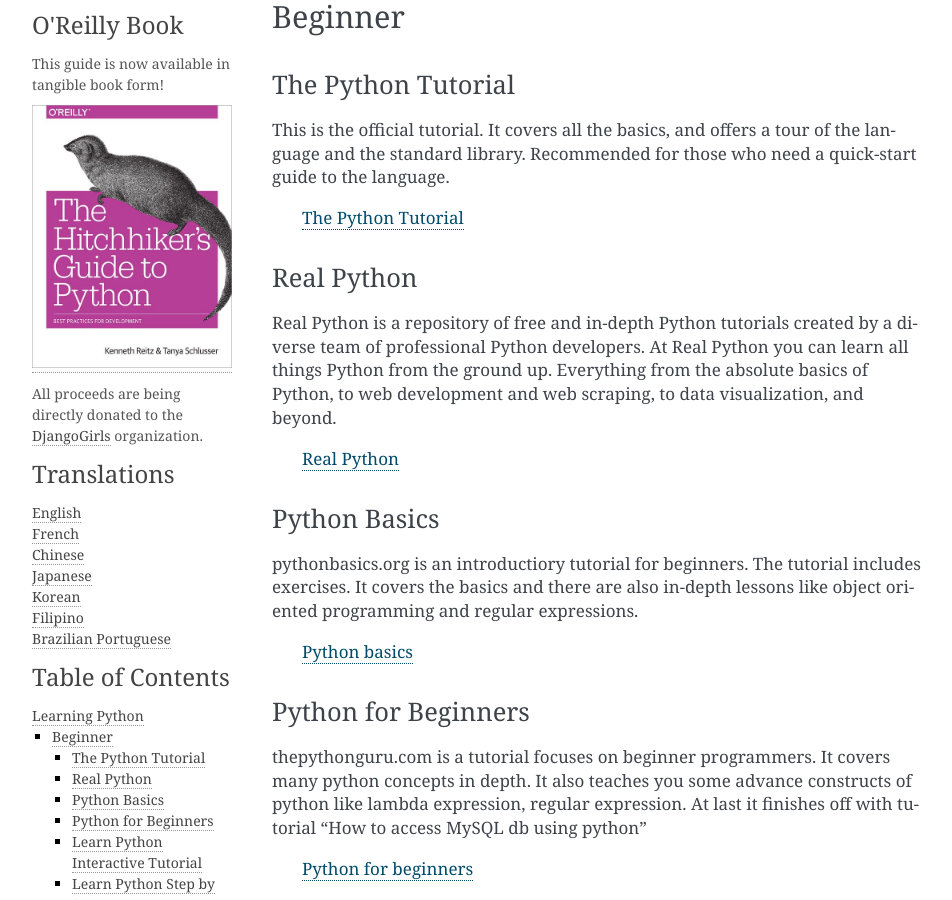
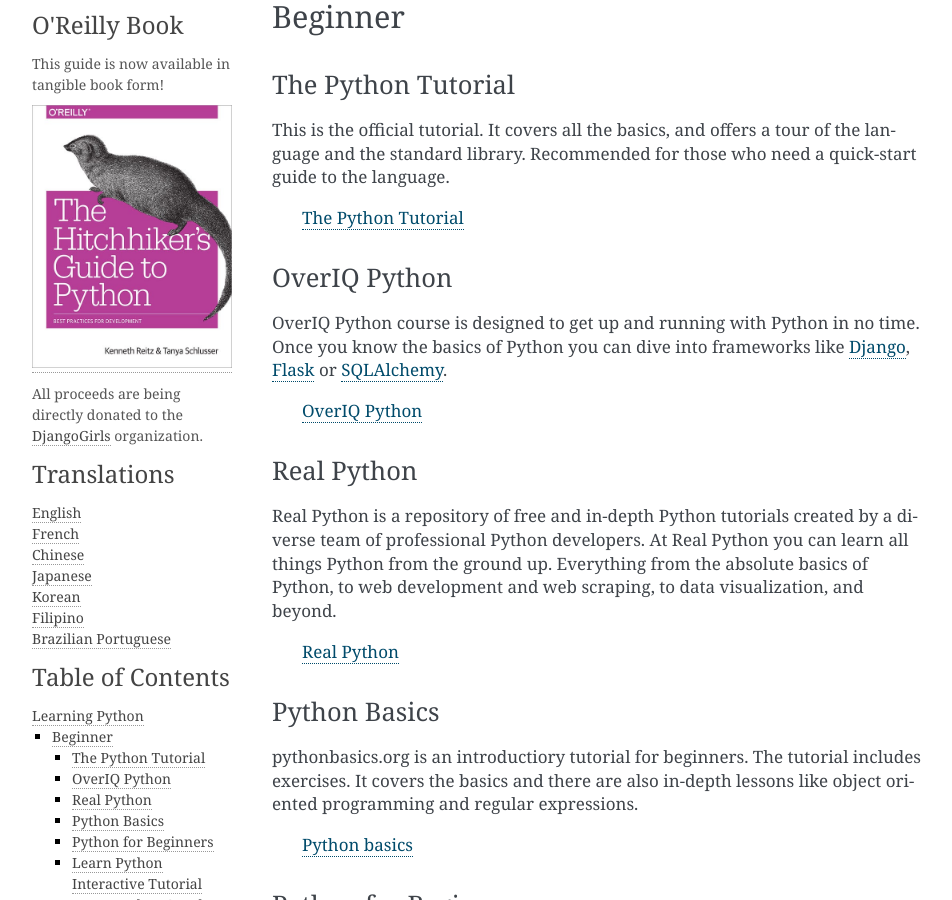
Before and after one commit to realpython/python-guide, a Sphinx documentation site: the page built from docs/intro/learning.rst, in a window 1280 px wide and 900 px high, scrolled down 676 px. Shown: the whole window, without its empty margins (148-1100 px from the left). Built offline with Sphinx 7.4.7, drawn with Linux system fonts in a browser that asks for light colours.

Commit message:
Added a Python resource
Added an awesome Python resource. Kindly accept the PR.

Thanks

```diff
--- a/docs/intro/learning.rst
+++ b/docs/intro/learning.rst
@@ -14,6 +14,15 @@
 quick-start guide to the language.
 
     `The Python Tutorial <http://docs.python.org/tutorial/index.html>`_
+
+
+OverIQ Python
+~~~~~~~~~~~
+
+OverIQ Python course is designed to get up and running with Python in no time. Once you know the basics of Python you can dive into frameworks like `Django <https://overiq.com/django/1.11/intro-to-django/>`_, `Flask <https://overiq.com/flask/0.12/intro-to-flask/>`_ or `SQLAlchemy <https://overiq.com/sqlalchemy/101/intro-to-sqlalchemy/>`_.
+
+    `OverIQ Python <https://overiq.com/python/3.4/intro-to-python/>`_
+
 
 Real Python
 ~~~~~~~~~~~
```
